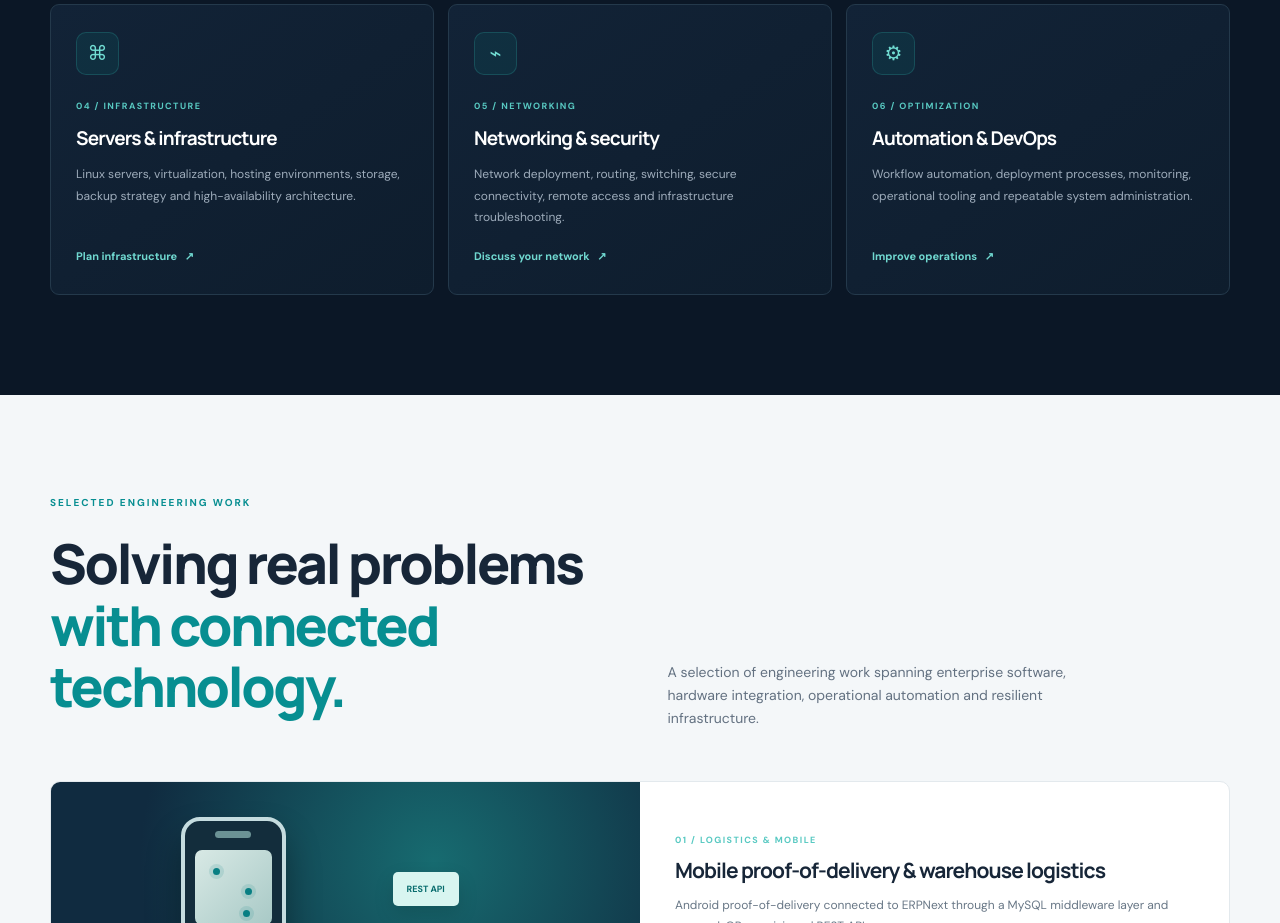
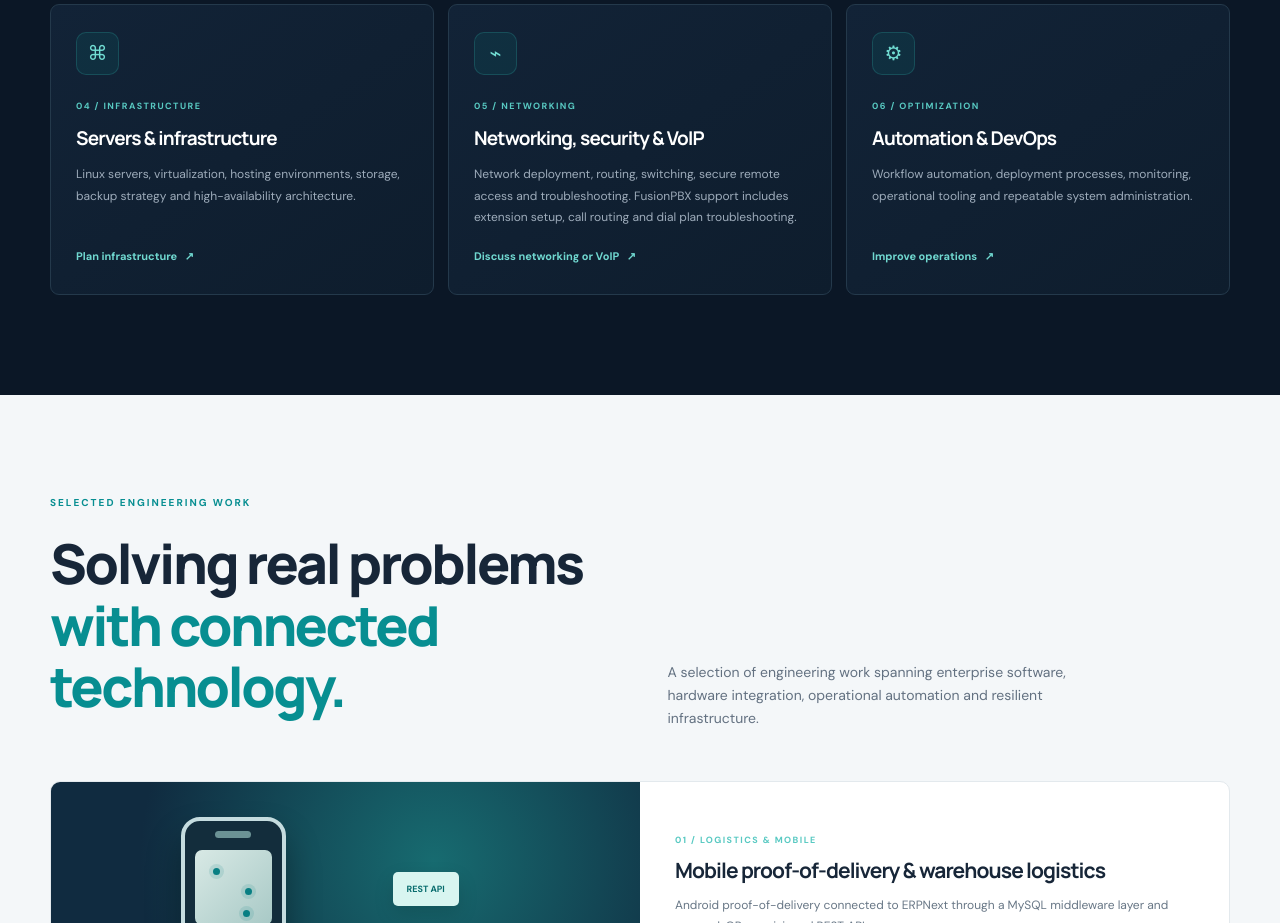
Before and after one commit to nextech-systems/erpnext-landing, a plain HTML site: page index.html in a window 1280 px wide. Shown: the part 1980-2903 px from the top of the page. Drawn offline with Linux system fonts and the light colour scheme.

Commit message:
Add FusionPBX VoIP support to portfolio services

```diff
--- a/index.html
+++ b/index.html
@@ -3,7 +3,7 @@
 <head>
   <meta charset="utf-8">
   <meta name="viewport" content="width=device-width, initial-scale=1">
-  <meta name="description" content="Nextech Systems delivers software, enterprise systems, IT infrastructure, networking, integrations and automation for businesses in Jamaica and beyond.">
+  <meta name="description" content="Nextech Systems delivers software, enterprise systems, IT infrastructure, networking, FusionPBX VoIP, integrations and automation for businesses in Jamaica and beyond.">
   <meta name="theme-color" content="#07111f">
   <title>Nextech Systems | IT & Technology Solutions</title>
   <link rel="preconnect" href="https://fonts.googleapis.com">
@@ -70,7 +70,7 @@
         <article class="service-card"><div class="service-icon">▦</div><div class="service-no">02 / ENTERPRISE</div><h3>ERP & business systems</h3><p>ERPNext and Frappe implementation, customization, workflows, reporting and business process improvement.</p><a href="#contact">Explore enterprise systems <span>↗</span></a></article>
         <article class="service-card"><div class="service-icon">⇄</div><div class="service-no">03 / CONNECTIVITY</div><h3>Systems integration</h3><p>REST APIs, middleware, third-party platforms, databases, mobile devices and operational hardware integration.</p><a href="#contact">Connect your systems <span>↗</span></a></article>
         <article class="service-card"><div class="service-icon">⌘</div><div class="service-no">04 / INFRASTRUCTURE</div><h3>Servers & infrastructure</h3><p>Linux servers, virtualization, hosting environments, storage, backup strategy and high-availability architecture.</p><a href="#contact">Plan infrastructure <span>↗</span></a></article>
-        <article class="service-card"><div class="service-icon">⌁</div><div class="service-no">05 / NETWORKING</div><h3>Networking & security</h3><p>Network deployment, routing, switching, secure connectivity, remote access and infrastructure troubleshooting.</p><a href="#contact">Discuss your network <span>↗</span></a></article>
+        <article class="service-card"><div class="service-icon">⌁</div><div class="service-no">05 / NETWORKING</div><h3>Networking, security & VoIP</h3><p>Network deployment, routing, switching, secure remote access and troubleshooting. FusionPBX support includes extension setup, call routing and dial plan troubleshooting.</p><a href="#contact">Discuss networking or VoIP <span>↗</span></a></article>
         <article class="service-card"><div class="service-icon">⚙</div><div class="service-no">06 / OPTIMIZATION</div><h3>Automation & DevOps</h3><p>Workflow automation, deployment processes, monitoring, operational tooling and repeatable system administration.</p><a href="#contact">Improve operations <span>↗</span></a></article>
       </div>
     </div>
```
